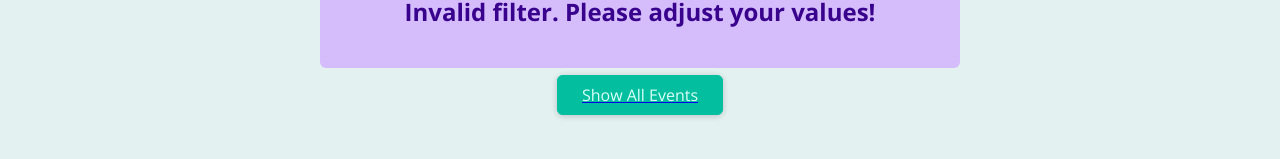
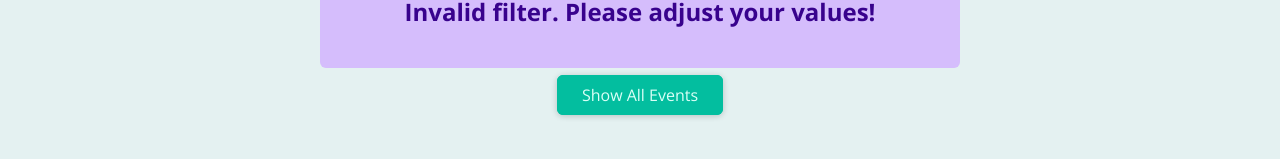
Before and after one commit to fevin1414/Events-app-Next-js-, a Next.js app: page /events in a window 1280 px wide. Shown: the part 141-300 px from the top of the page. Built offline with nearby package versions, Linux system fonts and the light colour scheme.

Commit message:
fixed styling in button

```diff
--- a/components/ui/Button.js
+++ b/components/ui/Button.js
@@ -5,8 +5,8 @@ import classes from "./button.module.css";
 const ButtonExplore = (props) => {
   if(props.link){
   return (
-    <Link href={props.link} passHref>
-      <a className={classes.btn}>{props.children}</a>
+    <Link href={props.link} className={classes.btn}>
+      {props.children}
     </Link>
   );
   }
```
